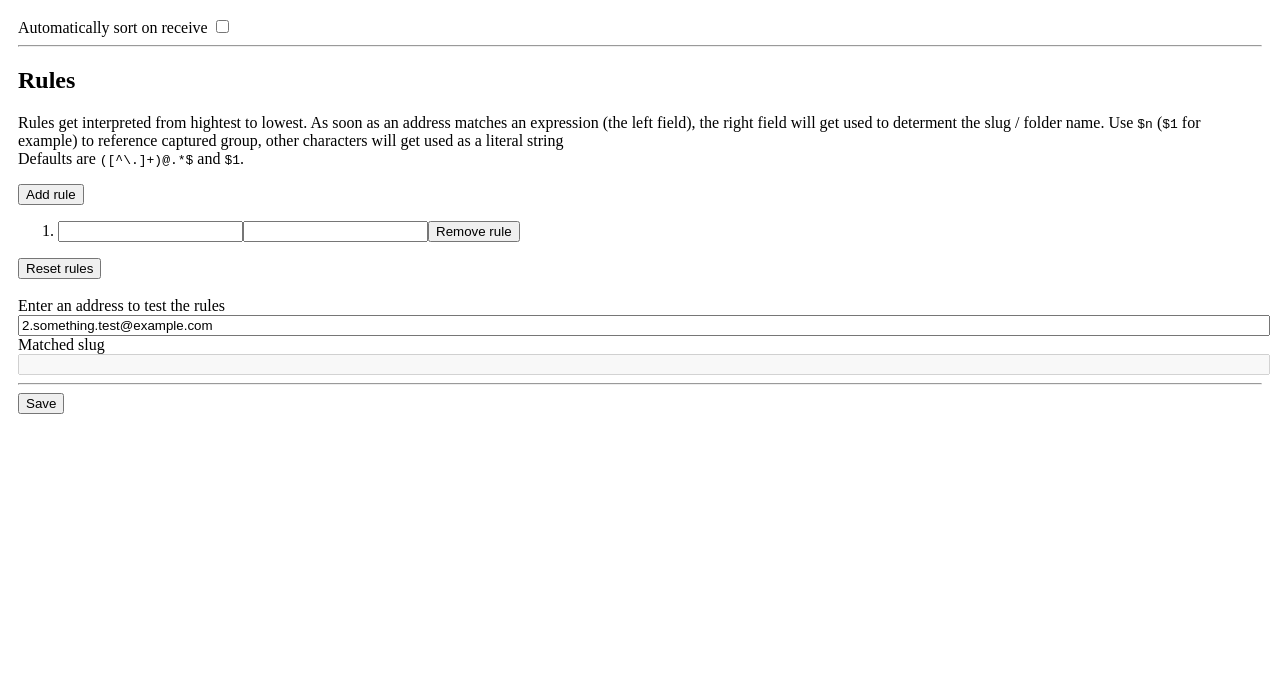
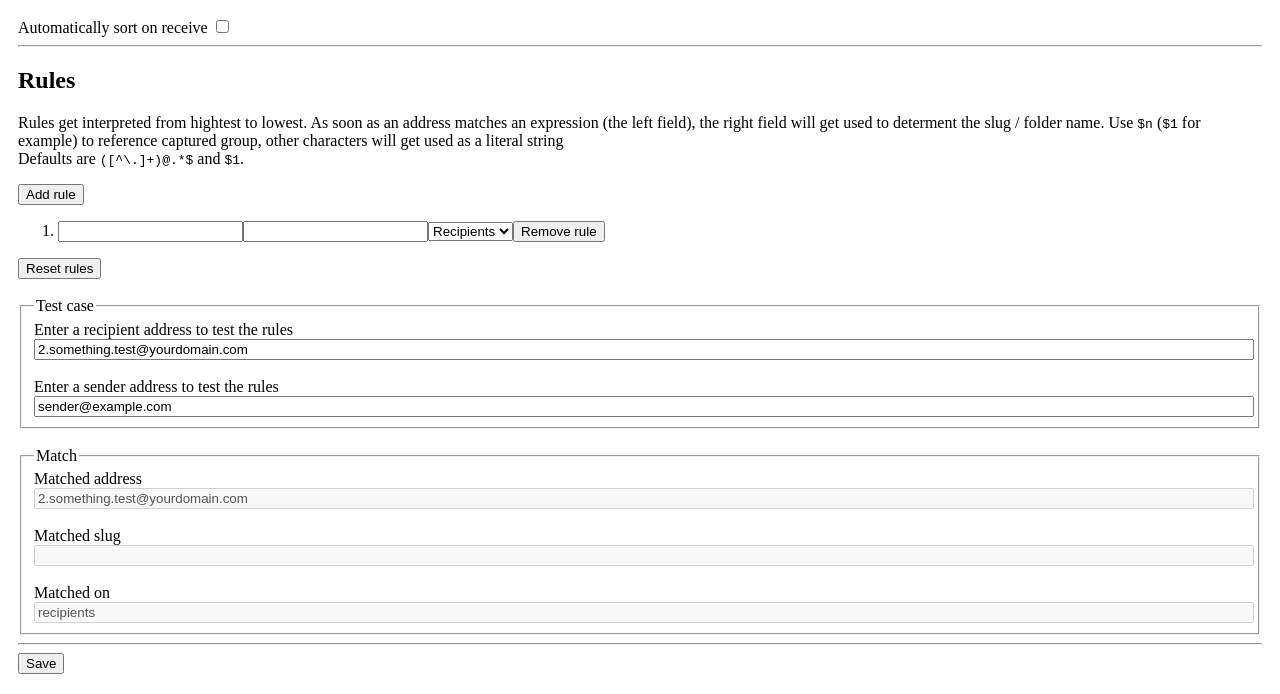
Before and after one commit to networkException/thundersort, a website with bundled scripts: page src/options.html in a window 1280 px wide. Both pictures are taken after a click on the button "Add rule". Shown: the part 106-800 px from the top of the page. Built offline with nearby package versions, Linux system fonts and the light colour scheme; some packages are replaced by stand-ins of ours; no server answers.

Commit message:
Everywhere: Support sorting based on senders instead of recipients
This patch rewrites most of the internal logic to be able to handle
senders instead of just recipients on a per rule basis.

Rules now get evaluated in order and applied to all recipients or all
senders of a message depending on the rule's settings. If any match
is found, the matching algorithm returns and the resulting slug gets
used for sorting the message. If no match is found, the next rule is
tried.

Alongside this new UI has been added to make debugging rules in the
settings a little easier.

Resolves #54

```diff
--- a/src/options.html
+++ b/src/options.html
@@ -44,17 +44,41 @@
             <br>
             <br>
 
-            <label for="test-rules-input">Enter an address to test the rules</label>
-            <br>
-            <input type="text" id="test-rules-input" value="2.something.test@example.com" style="width: 100%">
+            <fieldset>
+                <legend>Test case</legend>
+
+                <label for="test-rules-recipient-input">Enter a recipient address to test the rules</label>
+                <br>
+                <input type="text" id="test-rules-recipient-input" value="2.something.test@yourdomain.com" style="width: 100%">
+
+                <br><br>
+
+                <label for="test-rules-sender-input">Enter a sender address to test the rules</label>
+                <br>
+                <input type="text" id="test-rules-sender-input" value="sender@example.com" style="width: 100%">
+            </fieldset>
 
             <br>
 
-            <label for="test-rules-output">Matched slug</label>
-            <br>
-            <input type="text" id="test-rules-output" disabled style="width: 100%">
+            <fieldset>
+                <legend>Match</legend>
 
-            <div class="output"></div>
+                <label for="test-rules-address-output">Matched address</label>
+                <br>
+                <input type="text" id="test-rules-address-output" disabled style="width: 100%">
+
+                <br><br>
+
+                <label for="test-rules-slug-output">Matched slug</label>
+                <br>
+                <input type="text" id="test-rules-slug-output" disabled style="width: 100%">
+
+                <br><br>
+
+                <label for="test-rules-matchedOn-output">Matched on</label>
+                <br>
+                <input type="text" id="test-rules-matchedOn-output" disabled style="width: 100%">
+            </fieldset>
 
             <hr>
             <button id="save" type="button">Save</button>
--- a/src/options.ts
+++ b/src/options.ts
@@ -1,11 +1,16 @@
-import { Rule, Rules } from './rules.js';
+import { MatchOn, Rule, Rules } from './rules.js';
 import { Browser } from './types/browser';
 
 declare const browser: Browser;
 
 class Document {
-    static #testRulesInput = document.querySelector<HTMLInputElement>('#test-rules-input')!;
-    static #testRulesOutput = document.querySelector<HTMLInputElement>('#test-rules-output')!;
+    static #testRulesRecipientInput = document.querySelector<HTMLInputElement>('#test-rules-recipient-input')!;
+    static #testRulesSenderInput = document.querySelector<HTMLInputElement>('#test-rules-sender-input')!;
+
+    static #testRulesAddressOutput = document.querySelector<HTMLInputElement>('#test-rules-address-output')!;
+    static #testRulesSlugOutput = document.querySelector<HTMLInputElement>('#test-rules-slug-output')!;
+    static #testRulesMatchedOnOutput = document.querySelector<HTMLInputElement>('#test-rules-matchedOn-output')!;
+
     static #rules = document.querySelector<HTMLOListElement>('#rules')!;
 
     static #addRuleButton = document.querySelector<HTMLButtonElement>('#addRule')!;
@@ -17,7 +22,8 @@ class Document {
         document.addEventListener('DOMContentLoaded', Document.restoreOptions);
         this.#saveButton.onclick = () => Document.saveOptions();
 
-        this.registerTestRuleListener(this.#testRulesInput);
+        this.registerTestRuleListener(this.#testRulesRecipientInput);
+        this.registerTestRuleListener(this.#testRulesSenderInput);
 
         this.#addRuleButton.onclick = () => Document.addRule('', '');
         this.#resetRulesButton.onclick = async () => {
@@ -43,23 +49,33 @@ class Document {
     public static registerTestRuleListener(element: HTMLElement): void {
         element.onkeydown = () => this.testRules();
         element.onkeyup = () => this.testRules();
+        element.onchange = () => this.testRules();
     }
 
     public static getRules(): Array<Rule> {
         return (Array.from(this.#rules.children) as Array<OptionRuleElement>).map(child => ({
             expression: child.expression,
-            output: child.output
+            output: child.output,
+            matchOn: child.matchOn,
         }));
     }
 
     public static testRules() {
-        const input = this.#testRulesInput.value;
+        const recipient = this.#testRulesRecipientInput.value;
+        const sender = this.#testRulesSenderInput.value;
 
-        const matchingRule = Rules.findMatchingRule(this.getRules(), input);
-        if (matchingRule === undefined)
-            return this.#testRulesOutput.value = 'No rule matched';
+        const match = Rules.match(this.getRules(), [ recipient ], [ sender ]);
+        if (!match) {
+            this.#testRulesAddressOutput.value = 'No rule matched';
+            this.#testRulesSlugOutput.value = 'No rule matched';
+            this.#testRulesMatchedOnOutput.value = 'No rule matched';
 
-        return this.#testRulesOutput.value = Rules.calculateSlug(matchingRule);
+            return;
+        }
+
+        this.#testRulesAddressOutput.value = match.address;
+        this.#testRulesSlugOutput.value = match.slug;
+        this.#testRulesMatchedOnOutput.value = match.matchedOn;
     }
 
     public static saveOptions() {
@@ -86,6 +102,7 @@ Document.register();
 class OptionRuleElement extends HTMLElement {
     #expressionInput: HTMLInputElement;
     #outputInput: HTMLInputElement;
+    #matchOnSelector: HTMLSelectElement;
     #removeButton: HTMLButtonElement;
 
     public constructor() {
@@ -97,6 +114,10 @@ class OptionRuleElement extends HTMLElement {
                 <div>
                     <input type="text" class="expression" value="([^\.]+)@.*$">
                     <input type="text" class="output" value="$1">
+                    <select name="matchOn" class="matchOn">
+                        <option value="recipients">Recipients</option>
+                        <option value="senders">Senders</option>
+                    </select>
                     <button class="removeRule" type="button">Remove rule</button>
                 </div>
             </li>
@@ -112,17 +133,32 @@ class OptionRuleElement extends HTMLElement {
         this.#outputInput = document.createElement('input');
         this.#outputInput.type = 'text';
 
+        this.#matchOnSelector = document.createElement('select');
+
+        const recipientsOption = document.createElement('option');
+        recipientsOption.innerText = 'Recipients';
+        recipientsOption.value = 'recipients';
+
+        const sendersOption = document.createElement('option');
+        sendersOption.innerText = 'Senders';
+        sendersOption.value = 'senders';
+
+        this.#matchOnSelector.appendChild(recipientsOption);
+        this.#matchOnSelector.appendChild(sendersOption);
+
         this.#removeButton = document.createElement('button');
         this.#removeButton.innerText = 'Remove rule';
         this.#removeButton.onclick = () => this.remove();
 
         Document.registerTestRuleListener(this.#expressionInput);
         Document.registerTestRuleListener(this.#outputInput);
+        Document.registerTestRuleListener(this.#matchOnSelector);
 
         const shadowRoot = this.attachShadow({ mode: 'open' });
 
         div.appendChild(this.#expressionInput);
         div.appendChild(this.#outputInput);
+        div.appendChild(this.#matchOnSelector);
         div.appendChild(this.#removeButton);
         li.appendChild(div);
 
@@ -132,7 +168,8 @@ class OptionRuleElement extends HTMLElement {
     public getRule(): Rule {
         return {
             expression: this.expression,
-            output: this.output
+            output: this.output,
+            matchOn: this.matchOn,
         };
     }
 
@@ -155,6 +192,14 @@ class OptionRuleElement extends HTMLElement {
     get output(): string {
         return this.#outputInput.value;
     }
+
+    set matchOn(matchOn: MatchOn) {
+        this.#matchOnSelector.value = matchOn;
+    }
+
+    get matchOn(): MatchOn {
+        return this.#matchOnSelector.value as MatchOn;
+    }
 }
 
 customElements.define('option-rule', OptionRuleElement);
--- a/src/rules.ts
+++ b/src/rules.ts
@@ -2,12 +2,19 @@ import { Browser } from './types/browser';
 
 declare const browser: Browser;
 
+export type MatchOn = 'senders' | 'recipients';
+
 export declare interface Rule {
     expression: string;
     output: string;
+    matchOn: MatchOn;
 }
 
-export type MatchedRule = { match: RegExpMatchArray, rule: Rule };
+export type Match = {
+    address: string;
+    slug: string;
+    matchedOn: MatchOn;
+};
 
 export class Rules {
     /**
@@ -41,19 +48,20 @@ export class Rules {
         return uniqueMailDomains
             .map(domain => ({
                 expression: `([^\\.]+)@${this.escapeRegex(domain)}$`,
-                output: '$1'
+                output: '$1',
+                matchOn: 'recipients',
             }));
     }
 
     /**
      * Get folder slug for a specific match of a rule
      */
-    public static calculateSlug(matchedRule: MatchedRule): string {
-        const output = matchedRule.rule.output;
+    private static calculateSlug(rule: Rule, match: RegExpMatchArray): string {
+        const output = rule.output;
 
         return output.replaceAll(/\$\d/g, substring => {
             const group = Number(substring[1]);
-            const groupInMatch = matchedRule.match[group];
+            const groupInMatch = match[group];
 
             if (groupInMatch !== undefined)
                 return groupInMatch;
@@ -63,25 +71,22 @@ export class Rules {
     }
 
     /**
-     * Find the first match in a list of rules, given an address
+     * Find the first match in a list of rules, given recipients and senders
      */
-    public static findMatchingRule(rules: Array<Rule>, address: string): MatchedRule | undefined {
+    public static match(rules: Array<Rule>, recipients: Array<string>, senders: Array<string>): Match | undefined {
         for (const rule of rules) {
-            const regex = new RegExp(rule.expression);
-            const match = address.match(regex);
-            if (match !== null)
-                return { match, rule };
+            for (const addressCandidate of rule.matchOn === 'recipients' ? recipients : senders) {
+                const regex = new RegExp(rule.expression);
+                const match = addressCandidate.match(regex);
+
+                if (match !== null) {
+                    return {
+                        address: addressCandidate,
+                        slug: this.calculateSlug(rule, match),
+                        matchedOn: rule.matchOn
+                    };
+                }
+            }
         }
     }
-
-    /**
-     * Find the first match for a list of rules and return the slug
-     */
-    public static findMatchingSlug(rules: Array<Rule>, address: string): string | undefined {
-        const matchingRule = this.findMatchingRule(rules, address);
-        if (matchingRule === undefined)
-            return undefined;
-
-        return this.calculateSlug(matchingRule);
-    }
 }
```
Also changed, not shown: src/background.ts (+36 -21 lines).
